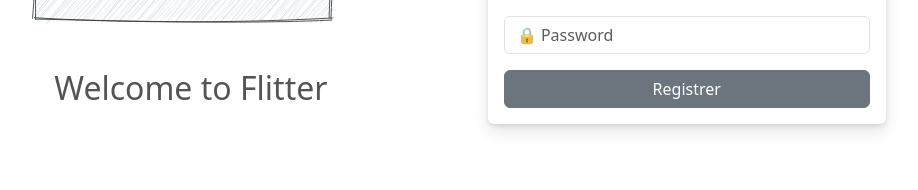
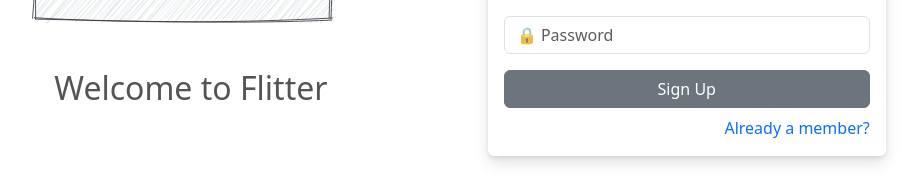
Before and after one commit to No-Woman-No-Work/Glitter-Vue, a Vue app: page /signup in a window 1280 px wide. Shown: the part 364-554 px from the top of the page, without its empty margins (183-1101 px from the left). Built offline with nearby package versions, Linux system fonts and the light colour scheme.

Commit message:
Fix SignupView.vue + Implement dynamic routes

```diff
--- a/src/components/CustomCard.vue
+++ b/src/components/CustomCard.vue
@@ -7,18 +7,10 @@
 			</p>
 			<slot></slot>
 			<div class="d-grid gap-2">
-				<button
-					v-for="btn in btns"
-					:key="btn.txt"
-					class="btn"
-					:class="btn.class">
+				<button v-for="btn in btns" :key="btn.txt" class="btn" :class="btn.class">
 					{{ btn.txt }}
 				</button>
-				<router-link to="/new-password"
-                    v-for="link in link"
-                    :key="link.txt"
-                    class="link"
-                    :class="link.class">
+				<router-link :to="link.route" v-for="link in link" :key="link.txt" class="link" :class="link.class">
 					{{ link.txt }}
 				</router-link>
 			</div>
--- a/src/views/LoginView.vue
+++ b/src/views/LoginView.vue
@@ -8,29 +8,15 @@
 				</div>
 			</div>
 			<div class="col-lg-6">
-				<custom-card
-					:btns="btnArray"
-					:link="linkArray"
-					class="mx-auto custom-card"
-				>
+				<custom-card :btns="btnArray" :link="linkArray" class="mx-auto custom-card">
 					<h4 class="text-center">Sign in</h4>
 
 					<form @submit.prevent="login">
 						<div class="mb-3 mt-2">
-							<input
-								type="username"
-								class="form-control"
-								v-model="username"
-								placeholder="✉️ Username"
-							/>
+							<input type="username" class="form-control" v-model="username" placeholder="✉️ Username" />
 						</div>
 						<div class="mb-3 mt-2">
-							<input
-								type="password"
-								class="form-control"
-								v-model="password"
-								placeholder="🔒 Password"
-							/>
+							<input type="password" class="form-control" v-model="password" placeholder="🔒 Password" />
 						</div>
 						<!-- <div class="text-danger">{{ errorMessage }}</div>
 						<div class="text-center mt-2">
@@ -61,8 +47,9 @@ export default {
 	setup() {
 		const linkArray = [
 			{
-				txt: "Forgot password?",
+				txt: "Forgot your password?",
 				class: "d-flex justify-content-end text-decoration-none",
+				route: "/new-password"
 			},
 		];
 		const btnArray = [
@@ -106,33 +93,41 @@ export default {
 	max-width: 895px;
 	margin: auto;
 }
+
 .img-cont {
 	display: flex;
 	flex-direction: column;
 }
+
 img {
 	max-width: 315px;
 	margin: 1em auto 0 auto;
 }
+
 .custom-card {
 	max-width: 398px;
 	margin-top: 1.6em;
 }
+
 h2 {
 	color: #545454;
 }
+
 @media (min-width: 992px) {
 	.home {
 		margin: 4em auto;
 	}
+
 	img {
 		margin: 1em;
 		margin-top: 6.9em;
 	}
+
 	.custom-card {
 		margin: 0;
 		margin-top: 7.6em;
 	}
+
 	h2 {
 		color: #545454;
 		margin: 0;
--- a/src/views/SignupView.vue
+++ b/src/views/SignupView.vue
@@ -10,42 +10,34 @@
 				</div>
 			</div>
 			<div class="col-lg-6">
-				<custom-card :btns="btnArray" class="mx-auto custom-card">
+				<custom-card :btns="btnArray" :link="linkArray" class="mx-auto custom-card">
 					<h4 class="text-center">
 						Sign up
 					</h4>
-					<form>
+					<form @submit.prevent="signup">
 						<div class="mb-3 mt-2">
-							<input
-								type="email"
-								class="form-control"
-								placeholder="✉️ E-mail"/>
+							<input type="email" class="form-control" placeholder="✉️ E-mail" />
 						</div>
 						<div class="mb-3 mt-2">
-							<input
-								type="username"
-								class="form-control"
-								placeholder="👤 Username" />
+							<input type="username" class="form-control" placeholder="👤 Username" />
 						</div>
 						<div class="mb-3 mt-2">
-							<input
-								type="password"
-								class="form-control"
-								placeholder="🔒 Password" />
+							<input type="password" class="form-control" placeholder="🔒 Password" />
 						</div>
 					</form>
 				</custom-card>
 			</div>
 		</div>
 	</div>
-  <FooterSection/>
+	<FooterSection />
 </template>
 
 <script>
 // import flitterApi from '@/api/flitterApi'
 import { ref } from 'vue'
-import CustomCard from '../components/CustomCard.vue'
-import FooterSection from "@/components/FooterSection.vue"
+import flitterApi from "../api/flitterApi"
+import CustomCard from "../components/CustomCard.vue";
+import FooterSection from "@/components/FooterSection.vue";
 
 export default {
 	name: 'SignupView',
@@ -54,13 +46,43 @@ export default {
 		FooterSection,
 	},
 	setup() {
+		const linkArray = [
+			{
+				txt: "Already a member?",
+				class: "d-flex justify-content-end text-decoration-none",
+				route: "/login"
+			}
+		];
 		const btnArray = ref([{
-			txt: 'Registrer',
+			txt: 'Sign Up',
 			class: 'btn-secondary',
-		}])
+		}]);
 
+		const email = ref("");
+		const username = ref("");
+		const password = ref("");
+		const errorMessage = ref("");
+
+		async function signup() {
+			try {
+				await flitterApi.post("/signup", {
+					email: email.value,
+					username: username.value,
+					password: password.value,
+				});
+				this.$router.push("/login"); //
+			} catch (error) {
+				errorMessage.value = error.response.data.message;
+			}
+		}
 		return {
-			btnArray
+			linkArray,
+			btnArray,
+			email,
+			username,
+			password,
+			errorMessage,
+			signup
 		}
 	},
 }
@@ -71,33 +93,41 @@ export default {
 	max-width: 895px;
 	margin: auto;
 }
+
 .img-cont {
 	display: flex;
 	flex-direction: column;
 }
+
 img {
 	max-width: 315px;
 	margin: 1em auto 0 auto;
 }
+
 .custom-card {
 	max-width: 398px;
 	margin-top: 1.6em;
 }
+
 h2 {
 	color: #545454;
 }
+
 @media (min-width: 992px) {
 	.home {
 		margin: 4em auto;
 	}
+
 	img {
 		margin: 1em;
 		margin-top: 6.9em;
 	}
+
 	.custom-card {
 		margin: 0;
 		margin-top: 6.2em;
 	}
+
 	h2 {
 		color: #545454;
 		margin: 0;
```
Lines whose indentation alone changed are shown as unchanged.
